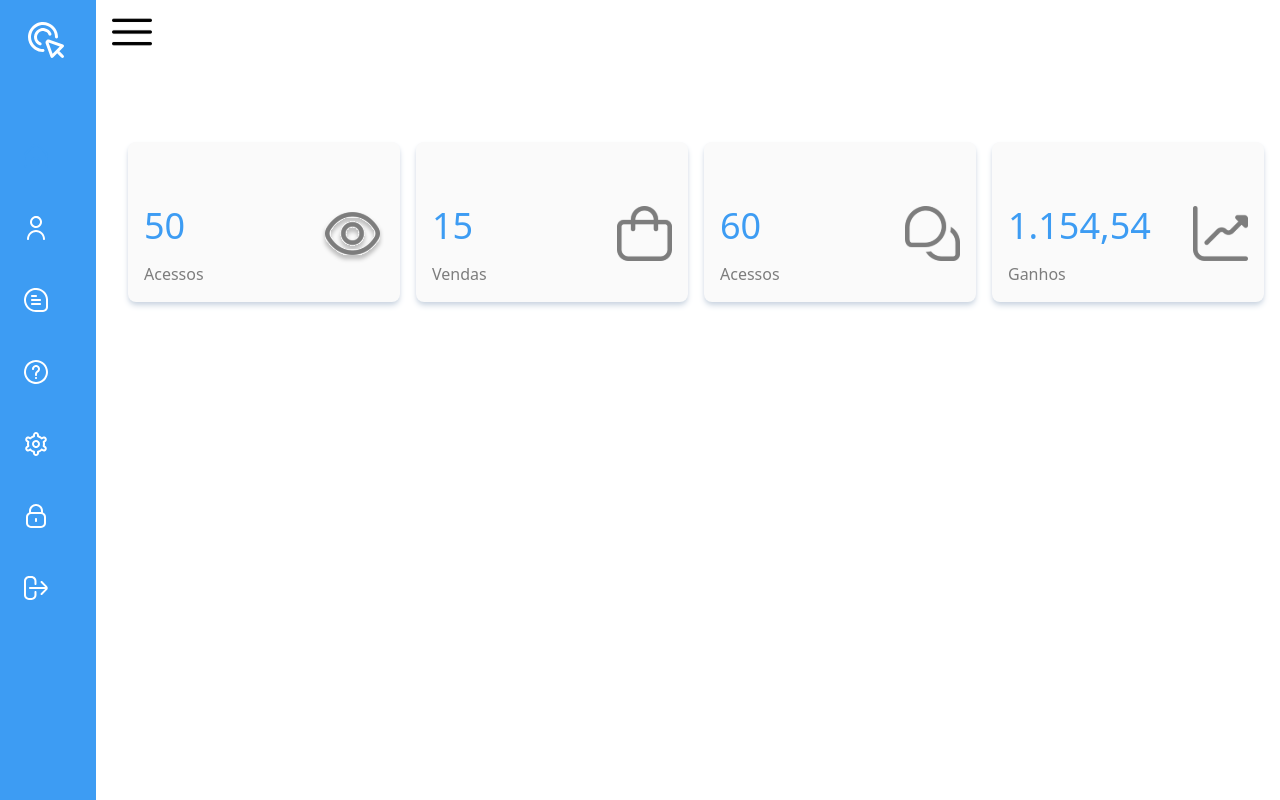
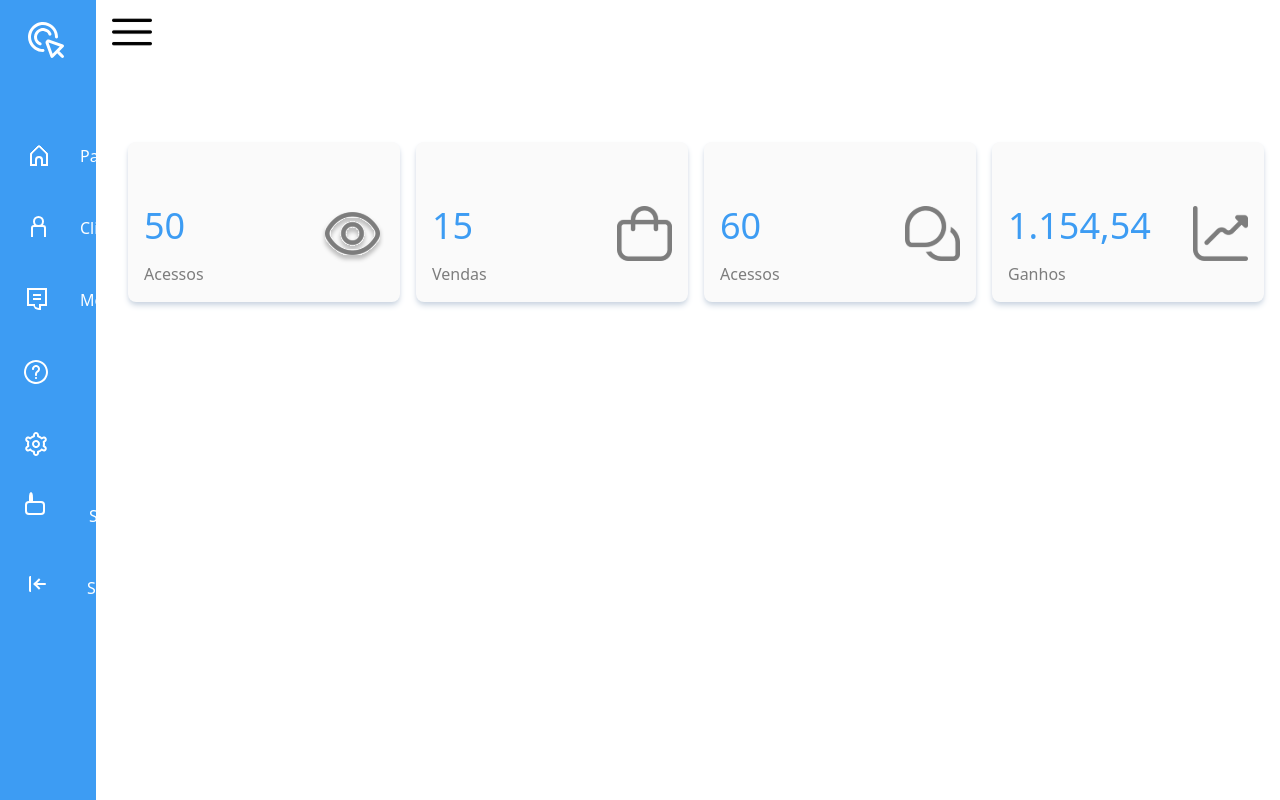
Before and after one commit to Carlos-hub/intro-Nuxtjs, a Nuxt app: page / in a window 1280 px wide. Built offline with nearby package versions, Linux system fonts and the light colour scheme.

Commit message:
ajustando icones

```diff
--- a/components/Sidebar.vue
+++ b/components/Sidebar.vue
@@ -11,19 +11,19 @@
             </div>
             <div class="hoverbtn w-30 h-13  ml-2 p-4 my-4 ease-linear duration-700  hover:bg-[#fff] hover:rounded-l-full ">
                 <nuxt-link to="" class="side-item">
-                    <img src="svg/home.svg" alt="" srcset="" class="w-6 h-6">
+                    <span class="gg-home"></span>
                     <p class="desc ml-14 ">Painel</p>
                 </nuxt-link>
             </div>
             <div class="hoverbtn w-30 h-13  ml-2 p-4 my-4 hover:bg-[#fff] hover:rounded-l-full  ease-linear duration-400 ">
                 <nuxt-link to="" class="side-item">
-                    <img src="svg/user.svg" alt="" srcset="" class="w-6 h-6">
+                    <span class="gg-user"></span>
                     <p class="desc ml-14">Clientes</p>
                 </nuxt-link>
             </div>
             <div class="hoverbtn w-30 h-13  ml-2 p-4 my-4 hover:bg-[#fff] hover:rounded-l-full  ease-linear duration-400">
                 <nuxt-link to="" class="side-item">
-                    <img src="svg/comment.svg" alt="" srcset="" class="w-6 h-6">
+                    <span class="gg-comment"></span>
                     <p class="desc ml-14">Mensagens</p>
                 </nuxt-link>
             </div>
@@ -41,13 +41,13 @@
             </div>
             <div class="hoverbtn w-30 h-13  ml-2 p-4 my-4 hover:bg-[#fff] hover:rounded-l-full  ease-linear duration-400">
                 <nuxt-link to="" class="side-item">
-                    <img src="svg/lock.svg" alt="" srcset="" class="w-6 h-6">
+                    <span class="gg-lock"></span>
                     <p class="desc ml-14">Senha</p>
                 </nuxt-link>
             </div>
             <div class="hoverbtn w-30 h-13  ml-2 p-4 my-4 hover:bg-[#fff] hover:rounded-l-full  ease-linear duration-400">
                 <nuxt-link to="" class="side-item">
-                    <img src="svg/sign-out-alt.svg" alt="" srcset="" class="w-6 h-6">
+                    <span class="gg-log-out"></span>
                     <p class="desc ml-14">Sair</p>
                 </nuxt-link>
             </div>
@@ -79,6 +79,247 @@
 
     left: 25%;
 }
+
+/* Icons CSS */
+
+/* Icon Lock */
+.gg-lock {
+    margin-left: 5px;
+    box-sizing: border-box;
+    position: absolute;
+    display: block;
+    transform: scale(var(--ggs,1));
+    width: 12px;
+    height: 11px;
+    border: 2px solid;
+    border-top-right-radius: 50%;
+    border-top-left-radius: 50%;
+    border-bottom: transparent;
+    margin-top: 0px;
+    color:#fff;
+}
+.gg-lock::after {
+    content: "";
+    display: block;
+    box-sizing: border-box;
+    position: absolute;
+    width: 16px;
+    height: 10px;
+    border-radius: 2px;
+    border: 2px solid transparent;
+    box-shadow: 0 0 0 2px;
+    left: -4px;
+    top: 9px
+}
+.hoverbtn:hover .gg-lock{
+    color: #3D9CF3;
+}
+/* Icon Lock End*/
+
+/* Icon Home  */
+.gg-home {
+    margin-top: 8px;
+    left:30px;
+    background:
+        linear-gradient(to left,
+            currentColor 5px,transparent 0)
+            no-repeat 0 bottom/4px 2px,
+        linear-gradient(to left,
+            currentColor 5px,transparent 0)
+            no-repeat right bottom/4px 2px;
+    box-sizing: border-box;
+    position: absolute;
+    display: block;
+    transform: scale(var(--ggs,1));
+    width: 18px;
+    height: 14px;
+    border: 2px solid;
+    border-top: 0;
+    border-bottom: 0;
+    border-top-right-radius: 3px;
+    border-top-left-radius: 3px;
+    border-bottom-right-radius: 0;
+    border-bottom-left-radius: 0;
+    margin-bottom: -2px;
+    color:white;
+  }
+  .gg-home::after,
+  .gg-home::before {
+    content: "";
+    display: block;
+    box-sizing: border-box;
+    position: absolute
+  }
+  .gg-home::before {
+    border-top: 2px solid;
+    border-left: 2px solid;
+    border-top-left-radius: 4px;
+    transform: rotate(45deg);
+    top: -5px;
+    border-radius: 3px;
+    width: 14px;
+    height: 14px;
+    left: 0
+  }
+  .gg-home::after {
+    width: 8px;
+    height: 10px;
+    border: 2px solid;
+    border-radius: 100px;
+    border-bottom-left-radius: 0;
+    border-bottom-right-radius: 0;
+    border-bottom: 0;
+    left: 3px;
+    bottom: 0
+  }
+  .hoverbtn:hover .gg-home{
+    color: #3D9CF3;
+}
+
+  /* Icon Home End */
+
+/* Icon User  */
+.gg-user {
+ display: block;
+ transform: scale(var(--ggs,1));
+ box-sizing: border-box;
+ width: 15px;
+ height: 21px;
+ left:4px;
+ color:white;
+}
+
+.gg-user::after,
+.gg-user::before {
+ content: "";
+ display: block;
+ box-sizing: border-box;
+ position: absolute;
+ border: 2px solid
+}
+
+.gg-user::before {
+ width: 11px;
+ height: 11px;
+ border-radius: 30px;
+ top: 0;
+ left: 9px
+}
+
+.gg-user::after {
+    left:7px;
+ width: 15px;
+ height: 12px;
+ border-bottom: 0;
+ border-top-left-radius: 3px;
+ border-top-right-radius: 3px;
+ top: 9px
+}
+.hoverbtn:hover .gg-user{
+    color:#3D9CF3;
+}
+/* Icon User End */
+
+/* Icon Comment */
+
+.gg-comment {
+    margin-left: 3px;
+ box-sizing: border-box;
+ position: absolute;
+ display: block;
+ transform: scale(var(--ggs,1));
+ width: 20px;
+ height: 16px;
+ border: 2px solid;
+ border-bottom: 0;
+ color: #fff;
+ box-shadow:
+ -6px 8px 0 -6px,
+ 6px 8px 0 -6px
+}
+
+.gg-comment::after,
+.gg-comment::before {
+ content: "";
+ display: block;
+ box-sizing: border-box;
+ position: absolute;
+ width: 8px
+}
+
+.gg-comment::before {
+ border: 2px solid;
+ border-top-color: transparent;
+ border-bottom-left-radius: 20px;
+ right: 4px;
+ bottom: -6px;
+ height: 6px
+}
+
+.gg-comment::after {
+ height: 2px;
+ background: currentColor;
+ box-shadow: 0 4px 0 0;
+ left: 4px;
+ top: 4px
+}
+
+.hoverbtn:hover .gg-comment{
+    color:#3D9CF3;
+}
+/* Icon Comment End */
+
+/* Icon Log out  */
+
+.gg-log-out {
+ box-sizing: border-box;
+ position: relative;
+ display: block;
+ width: 6px;
+ height: 16px;
+ border: 2px solid;
+ transform: scale(var(--ggs,1));
+ border-right: 0;
+ border-top-left-radius: 2px;
+ border-bottom-left-radius: 2px;
+ margin-left: 5px;
+ color: white;
+}
+
+.gg-log-out::after,
+.gg-log-out::before {
+ content: "";
+ display: block;
+ box-sizing: border-box;
+ position: absolute
+}
+
+.gg-log-out::after {
+ border-top: 2px solid;
+ border-left: 2px solid;
+ transform: rotate(-45deg);
+ width: 8px;
+ height: 8px;
+ left: 4px;
+ bottom: 2px
+}
+
+.gg-log-out::before {
+ border-radius: 3px;
+ width: 10px;
+ height: 2px;
+ background: currentColor;
+ left: 5px;
+ bottom: 5px
+}
+.hoverbtn:hover .gg-log-out{
+    color: #3D9CF3;
+}
+
+/* Icon Log out End */
+
+
+/* Icons CSS end */
 </style>
 <script>
     export default {
--- a/components/newClient.vue
+++ b/components/newClient.vue
@@ -1,5 +1,5 @@
 <template lang="">
-    <div>
+    <div class="gg-lock">
 
     </div>
 </template>
@@ -8,6 +8,31 @@ export default {
 
 }
 </script>
-<style lang="">
-
+<style lang="css">
+    .gg-lock {
+    box-sizing: border-box;
+    position: relative;
+    display: block;
+    transform: scale(var(--ggs,1));
+    width: 12px;
+    height: 11px;
+    border: 2px solid;
+    border-top-right-radius: 50%;
+    border-top-left-radius: 50%;
+    border-bottom: transparent;
+    margin-top: -12px;
+}
+.gg-lock::after {
+    content: "";
+    display: block;
+    box-sizing: border-box;
+    position: absolute;
+    width: 16px;
+    height: 10px;
+    border-radius: 2px;
+    border: 2px solid transparent;
+    box-shadow: 0 0 0 2px;
+    left: -4px;
+    top: 9px
+}
 </style>
--- a/pages/index.vue
+++ b/pages/index.vue
@@ -11,12 +11,13 @@
 </template>
 
 <script>
+import NewClient from '../components/newClient.vue';
 import Shortcut from '../components/Shortcut.vue';
 import Sidebar from '../components/Sidebar.vue';
 
 
 export default {
     name: "IndexPage",
-    components: { Sidebar, Shortcut }
+    components: { Sidebar, Shortcut, NewClient }
 }
 </script>
```
